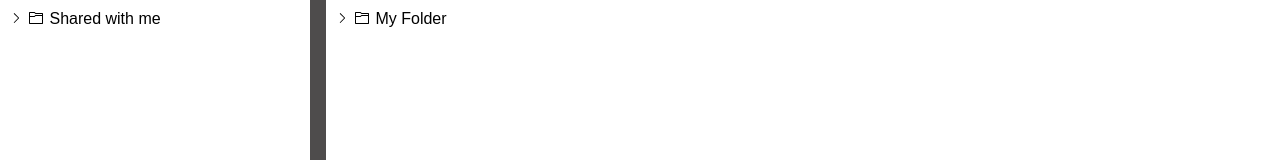
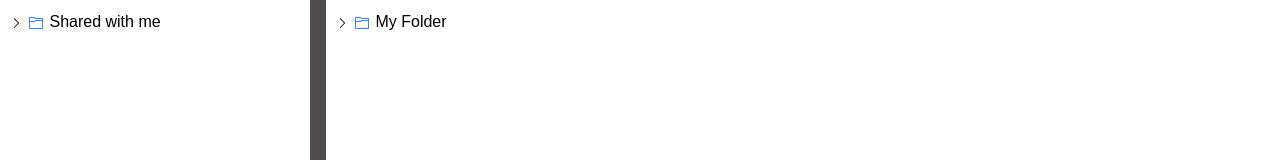
Before and after one commit to kevin0820-dev/FileTree, a React (Vite) app: page / in a window 1280 px wide. Shown: the top 160 px of the page. Built offline with nearby package versions, Linux system fonts and the light colour scheme.

Commit message:
fix: drag to root folder

```diff
--- a/package.json
+++ b/package.json
@@ -12,16 +12,19 @@
   "dependencies": {
     "react": "^18.2.0",
     "react-dom": "^18.2.0",
-    "react-icons": "^5.0.1"
+    "react-icons": "^5.0.1",
+    "tailwindcss": "^3.4.15"
   },
   "devDependencies": {
     "@types/react": "^18.2.43",
     "@types/react-dom": "^18.2.17",
     "@vitejs/plugin-react": "^4.2.1",
+    "autoprefixer": "^10.4.20",
     "eslint": "^8.55.0",
     "eslint-plugin-react": "^7.33.2",
     "eslint-plugin-react-hooks": "^4.6.0",
     "eslint-plugin-react-refresh": "^0.4.5",
+    "postcss": "^8.4.49",
     "vite": "^5.0.8"
   }
 }
--- /dev/null
+++ b/postcss.config.js
@@ -0,0 +1,6 @@
+export default {
+    plugins: {
+        tailwindcss: {},
+        autoprefixer: {},
+    },
+};
--- a/src/App.css
+++ b/src/App.css
@@ -51,9 +51,17 @@ body {
   position: relative;
 }
 
+.wrapper {
+  height: 100%;
+}
+
+.folder-wrapper {
+  height: 100%;
+}
+
 .folder>span {
   color: #000;
-
+  display: ruby;
 }
 
 button {
@@ -82,6 +90,7 @@ button {
 .addItem>span {
   color: 000;
   padding-right: 5px;
+  display: ruby;
 }
 
 .buttons-container {
--- a/src/App.tsx
+++ b/src/App.tsx
@@ -4,7 +4,7 @@ import folderData from "./data/folderData";
 import customData from "./data/myData";
 import Folder from "./components/Folder";
 import useTraverseTree from "./hooks/use-traverse-tree";
-import { FolderData } from './types'; // Import your types
+import { FolderData } from './types';
 
 function App() {
   const [explorerData, setExplorerData] = useState<FolderData | null>(folderData);
--- a/src/components/Folder.tsx
+++ b/src/components/Folder.tsx
@@ -23,23 +23,23 @@ import { FolderData } from '../types';
 
 type IconGroup = keyof typeof iconMap;
 const iconMap = {
-  "folder": <VscFolder />,
-  "file": <VscFile />,
-  "collection": <VscListUnordered />,
-  "image": <VscDeviceCamera />,
-  "document": <VscFilePdf />,
-  "protocol": <VscBook />,
-  "feasibility": <VscQuote />,
-  "google": <VscCombine />,
-  "note": <VscNotebook />,
-  "study": <VscPlayCircle />,
-  "transcription": <VscMention />,
+  "folder": <VscFolder className="text-blue-500"/>,
+  "file": <VscFile className="text-green-500"/>,
+  "collection": <VscListUnordered className="text-red-500"/>,
+  "image": <VscDeviceCamera className="text-purple-500"/>,
+  "document": <VscFilePdf className="text-orange-500"/>,
+  "protocol": <VscBook className="text-yellow-500"/>,
+  "feasibility": <VscQuote className="text-pink-500"/>,
+  "google": <VscCombine className="text-blue-500"/>,
+  "note": <VscNotebook className="text-green-500"/>,
+  "study": <VscPlayCircle className="text-purple-500"/>,
+  "transcription": <VscMention className="text-orange-500"/>,
 }
 interface FolderProps {
   handleInsertNode: (folderId: string, itemName: FolderData, isFolder: boolean) => FolderData|undefined;
   handleDeleteNode: (folderId: string) => void;
   handleUpdateFolder: (id: string, updatedValue: string, isFolder: boolean) => void;
-  data: FolderData|null; // Use the FolderData type
+  data: FolderData|null;
   left: boolean;
   handleCopyButton: (event: React.MouseEvent<HTMLButtonElement>, isFolder: boolean, name: string) => void;
 }
@@ -119,25 +119,34 @@ const Folder: React.FC<FolderProps> = ({
     e.preventDefault();
     const draggedItem = JSON.parse(e.dataTransfer.getData("text/plain"));
     const target = JSON.parse(e.currentTarget.getAttribute('data-data') || '{}');
-    console.log("target", target);
-    console.log("draggedItem", draggedItem);
 
+    if(target.id == '1'){
+      return;
+    }
     if (target.isFolder) {
       // if (draggedItem.isFolder) {
-        const copiedId = handleInsertNode(target.id, draggedItem, draggedItem.isFolder);
-        console.log("Copied folder items:", draggedItem, "copiedId", copiedId);
-      // }
+      const copiedId = handleInsertNode(target.id, draggedItem, draggedItem.isFolder);
+      console.log("Copied folder items:", draggedItem, "copiedId", copiedId);
+    // }
     }
-    // if(data?.id) handleUpdateFolder(data.id, draggedItem.name, draggedItem.isFolder);
+    if(data?.id) handleUpdateFolder();
+    e.stopPropagation();
   };
 
   const handleDragOver = (e: React.DragEvent<HTMLDivElement>) => {
     e.preventDefault();
   };
 
+  const handleWrapperDrop = (e: React.DragEvent<HTMLDivElement>) => {
+    e.preventDefault();
+    const draggedItem = JSON.parse(e.dataTransfer.getData("text/plain"));
+    handleInsertNode('1', draggedItem, draggedItem.isFolder);
+    handleUpdateFolder();
+  }
+
   if (data && data.isFolder) {
     return (
-      <div>
+      <div className="wrapper" onDragOver={(e) => e.preventDefault()} onDrop={handleWrapperDrop}>
         <div
           className="folder"
           style={{ cursor: "pointer" }}
--- /dev/null
+++ b/src/main.css
@@ -0,0 +1,3 @@
+@tailwind base;
+@tailwind components;
+@tailwind utilities;
--- a/src/main.tsx
+++ b/src/main.tsx
@@ -1,7 +1,7 @@
 import React from 'react';
 import ReactDOM from 'react-dom/client';
 import App from './App'; // Change from .jsx to .tsx
-import './index.css';
+import './main.css';
 
 ReactDOM.createRoot(document.getElementById('root') as HTMLElement).render(
   <React.StrictMode>
--- /dev/null
+++ b/tailwind.config.js
@@ -0,0 +1,11 @@
+/** @type {import('tailwindcss').Config} */
+export default {
+  content: [
+    "./src/**/*.{js,jsx,ts,tsx}",
+    "./src/*.{js,jsx,ts,tsx}"
+  ],
+  theme: {
+    extend: {},
+  },
+  plugins: [],
+}
```
Also changed, not shown: src/index.css (deleted), 1 other file (tests, documents, lock files or other folders).
